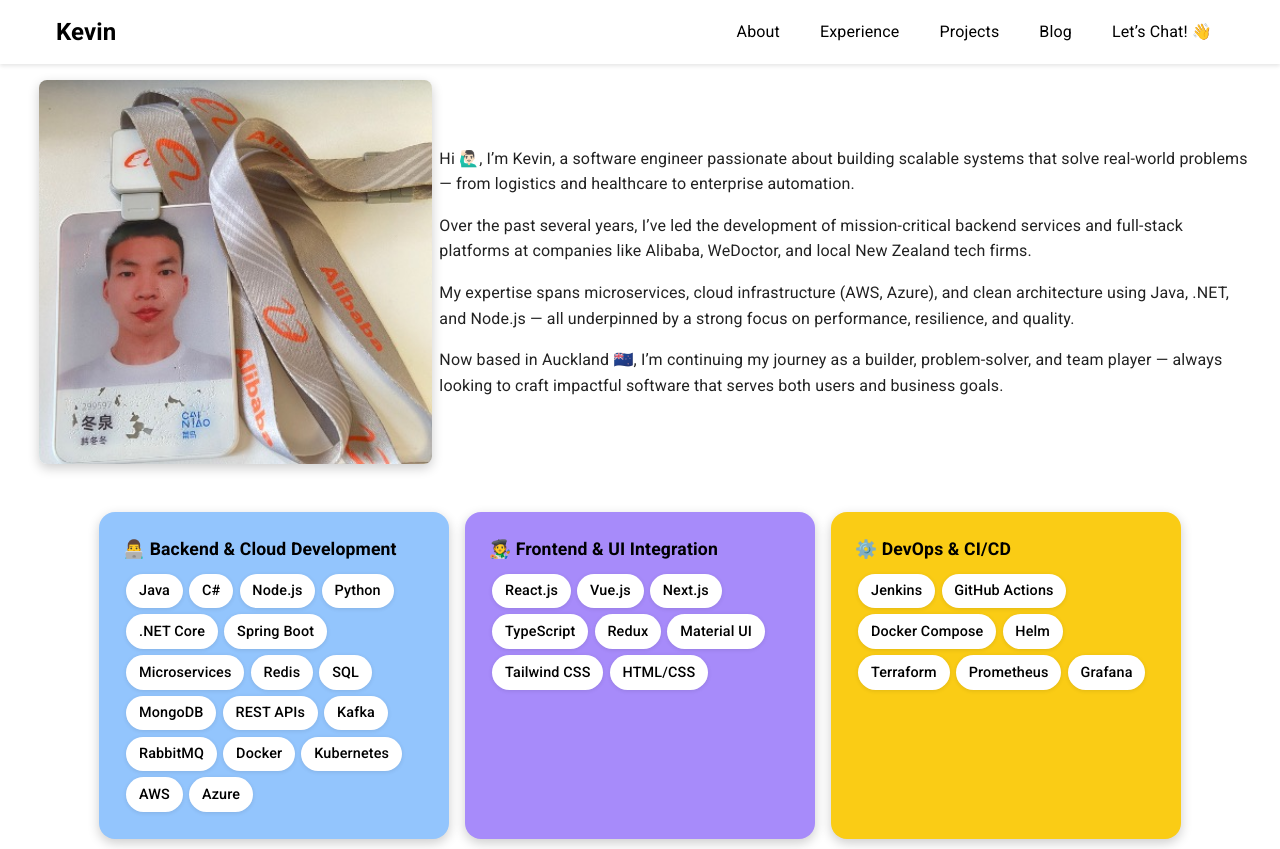
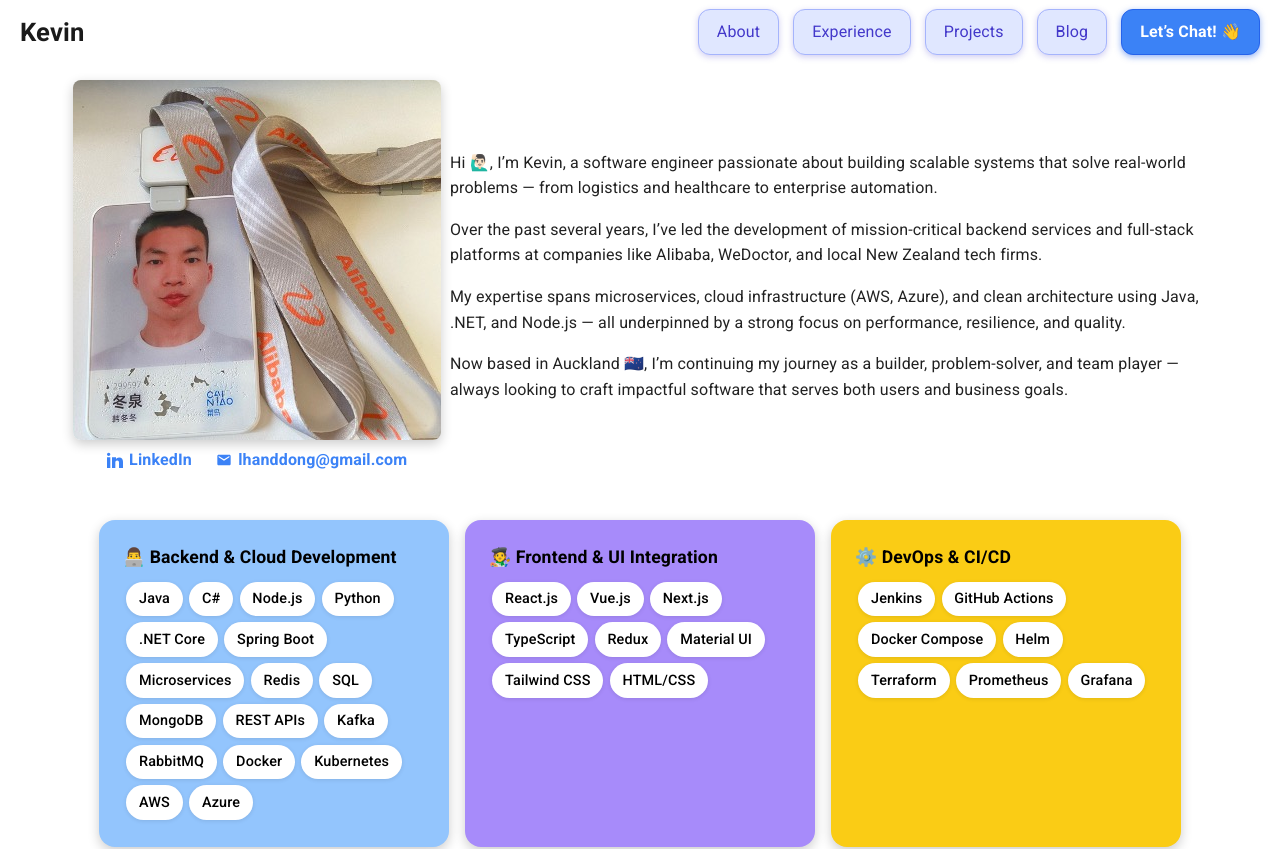
Before and after one commit to HanDonoo/portfolio, a React (Vite) app: page / in a window 1280 px wide. Shown: the top 849 px of the page. Built offline with nearby package versions, Linux system fonts and the light colour scheme.

Commit message:
modify color

```diff
--- a/src/components/Content.tsx
+++ b/src/components/Content.tsx
@@ -18,6 +18,9 @@
     flexWrap: 'wrap' as const,
     alignItems: 'stretch',
     minHeight: '400px',
+    maxWidth: '1600px',     // ✅ 限宽
+    margin: '0 auto',       // ✅ 居中
+    padding: '0 2rem',      // ✅ 增加左右内边距
 };
 
 const imageWrapperStyle = {
@@ -45,16 +48,84 @@
     justifyContent: 'center',
 };
 
+const iconStyle = {
+    height: '1em',
+    width: '1em',
+    marginRight: '0.4em',
+    verticalAlign: 'middle',
+    flexShrink: 0,
+};
+
 export const About = forwardRef<HTMLDivElement>((_, ref) => (
     <div id="about" ref={ref} style={sectionStyle}>
         <div style={containerStyle}>
             {/* 左侧照片 */}
-            <div style={{ ...imageWrapperStyle, flex: '1 1 33%' }}>
+            <div
+                style={{
+                    ...imageWrapperStyle,
+                    flex: '1 1 33%',
+                    display: 'flex',
+                    flexDirection: 'column',
+                    alignItems: 'center',
+                }}
+            >
                 <img
                     src="/portfolio/images/photo.jpg"
                     alt="Kevin Han"
                     style={imageStyle}
                 />
+                <div
+                    style={{
+                        marginTop: '0.5rem',
+                        fontSize: '1rem',
+                        display: 'flex',
+                        gap: '1.5rem',
+                        justifyContent: 'center',
+                    }}
+                >
+                    <a
+                        href="https://www.linkedin.com/in/kevin-han-1059882b6/"
+                        target="_blank"
+                        rel="noopener noreferrer"
+                        style={{
+                            color: '#3b82f6',   // 统一蓝色
+                            textDecoration: 'none',
+                            display: 'flex',
+                            alignItems: 'center',
+                            fontWeight: '600',
+                        }}
+                    >
+                        <svg
+                            xmlns="http://www.w3.org/2000/svg"
+                            viewBox="0 0 24 24"
+                            fill="currentColor"
+                            style={iconStyle}
+                        >
+                            <path d="M4.98 3.5C4.98 4.88071 3.88071 6 2.5 6C1.11929 6 0 4.88071 0 3.5C0 2.11929 1.11929 1 2.5 1C3.88071 1 4.98 2.11929 4.98 3.5ZM0 8H5V24H0V8ZM8 8H13.5V10.72H13.57C14.12 9.46 15.77 8.1 18.12 8.1C22.5 8.1 24 10.74 24 15.11V24H18V16.26C18 14.2 17.52 12.82 15.25 12.82C13 12.82 12.5 14.28 12.5 16.13V24H7.5V8H8Z" />
+                        </svg>
+                        LinkedIn
+                    </a>
+                    <a
+                        href="mailto:lhanddong@gmail.com"
+                        style={{
+                            color: '#3b82f6',   // 统一蓝色
+                            textDecoration: 'none',
+                            display: 'flex',
+                            alignItems: 'center',
+                            fontWeight: '600',
+                        }}
+                    >
+                        <svg
+                            xmlns="http://www.w3.org/2000/svg"
+                            viewBox="0 0 24 24"
+                            fill="currentColor"
+                            style={iconStyle}
+                        >
+                            <path d="M20 4H4C2.9 4 2 4.9 2 6V18C2 19.1 2.9 20 4 20H20C21.1 20 22 19.1 22 18V6C22 4.9 21.1 4 20 4ZM20 8L12 13L4 8V6L12 11L20 6V8Z" />
+                        </svg>
+                        lhanddong@gmail.com
+                    </a>
+                </div>
             </div>
 
             {/* 右侧文字 */}
--- a/src/components/Experience.tsx
+++ b/src/components/Experience.tsx
@@ -65,6 +65,9 @@
     display: 'flex',
     flexDirection: 'row' as const,
     gap: '2rem',
+    maxWidth: '1600px',     // ✅ 限宽
+    margin: '0 auto',       // ✅ 居中
+    padding: '0 2rem',      // ✅ 增加左右内边距
 };
 
 const listStyle = {
--- a/src/components/Header.tsx
+++ b/src/components/Header.tsx
@@ -1,66 +1,66 @@
 import React, { useState } from 'react';
 
-// Header 组件的 Props 定义
 interface HeaderProps {
-    // onNavigate 用于处理页面内的滚动导航
     onNavigate: (section: 'about' | 'experience' | 'projects' | 'portfolio' | 'contact') => void;
-    // current 用于高亮显示当前所在的导航项
     current?: string;
 }
 
-// 导航项数据
 const navItems = [
     { label: 'About', value: 'about' },
     { label: 'Experience', value: 'experience' },
     { label: 'Projects', value: 'projects' },
     { label: 'Blog', value: 'portfolio' },
-    { label: 'Let’s Chat! 👋', value: 'contact' } // 点击此项将打开弹窗
+    { label: 'Let’s Chat! 👋', value: 'contact' },
 ];
 
 const Header: React.FC<HeaderProps> = ({ current, onNavigate }) => {
-    // 1. 使用 useState 在 Header 组件内部管理弹窗的显示状态
     const [showCalendly, setShowCalendly] = useState(false);
 
-    // 2. 点击事件处理
     const handleClick = (value: string) => {
         if (value === 'contact') {
-            // 如果点击的是 'contact'，则显示弹窗
             setShowCalendly(true);
         } else {
-            // 否则，执行页面内导航
             onNavigate(value as any);
         }
     };
 
     return (
-        // React Fragment (<>) 用于包裹多个顶级元素
         <>
-            {/* --- 页头部分 --- */}
-            <header style={styles.appBar}>
+            <header
+                style={{
+                    ...styles.appBar,
+                    backgroundColor: 'rgba(255, 255, 255, 0.85)',
+                    backdropFilter: 'saturate(180%) blur(10px)',
+                    transition: 'background-color 0.3s ease, backdrop-filter 0.3s ease',
+                }}
+            >
                 <div style={styles.toolbar}>
                     <h1 style={styles.title}>Kevin</h1>
                     <nav>
-                        {navItems.map((item) => (
+                        {navItems.map(item => {
+                            const isActive = current === item.value;
+                            const isContact = item.value === 'contact';
+
+                            return (
                                 <button
                                     key={item.value}
                                     onClick={() => handleClick(item.value)}
                                     style={{
                                         ...styles.button,
-                                    ...(current === item.value ? styles.activeButton : {})
+                                        ...(isActive ? styles.activeButton : {}),
+                                        ...(isContact ? styles.contactButton : {}),
                                     }}
                                 >
                                     {item.label}
                                 </button>
-                        ))}
+                            );
+                        })}
                     </nav>
                 </div>
             </header>
 
-            {/* --- 弹窗部分 --- */}
-            {/* 3. 根据 showCalendly 的状态来条件性渲染弹窗 */}
             {showCalendly && (
                 <div style={modalStyles.fullscreen} onClick={() => setShowCalendly(false)}>
-                    {/* 阻止点击 iframe 时关闭弹窗 */}
                     <div onClick={e => e.stopPropagation()} style={modalStyles.iframeWrapper}>
                         <button
                             style={modalStyles.closeAbsolute}
@@ -84,49 +84,61 @@
     );
 };
 
-// --- Header 的样式 ---
 const styles: Record<string, React.CSSProperties> = {
     appBar: {
         position: 'fixed',
         top: 0,
         width: '100%',
-        backgroundColor: '#fff',
-        color: '#000',
-        boxShadow: '0 2px 4px rgba(0,0,0,0.1)',
+        color: '#222222',
+        background: 'linear-gradient(to bottom, white 50%, transparent 50%)',
+        boxShadow: 'none',
         zIndex: 1000,
+        height: 64,
     },
     toolbar: {
         display: 'flex',
         alignItems: 'center',
         justifyContent: 'space-between',
-        maxWidth: 1200,
+        maxWidth: '100%',
         margin: '0 auto',
-        padding: '0 16px',
+        padding: '0 20px',
         height: 64,
     },
     title: {
         fontWeight: '700',
-        fontSize: '1.5rem',
+        fontSize: '1.6rem',
         margin: 0,
+        color: '#1a1a1a',
     },
     button: {
-        background: 'none',
-        border: 'none',
-        color: 'inherit',
+        backgroundColor: '#e0e7ff',
+        border: '1.5px solid #a5b4fc',
+        color: '#4338ca',
         fontSize: '1rem',
         cursor: 'pointer',
-        marginLeft: 16,
-        padding: '8px 12px',
-        textTransform: 'none',
+        marginLeft: 14,
+        padding: '10px 18px',
+        borderRadius: 12,
         fontFamily: 'inherit',
+        transition: 'all 0.25s ease',
+        boxShadow: '0 2px 6px rgba(67, 56, 202, 0.25)',
     },
     activeButton: {
-        color: '#f50057',
-        fontWeight: '700',
-    }
+        backgroundColor: '#4338ca',
+        color: '#ffffff',
+        fontWeight: 700,
+        border: '1.5px solid #312e81',
+        boxShadow: '0 4px 12px rgba(67, 56, 202, 0.6)',
+    },
+    contactButton: {
+        backgroundColor: '#3b82f6',  // 这里是蓝色背景
+        color: '#fff',
+        border: '1.5px solid #2563eb',
+        boxShadow: '0 2px 6px rgba(37, 99, 235, 0.5)',
+        fontWeight: 700,
+    },
 };
 
-// --- Modal 弹窗的样式 ---
 const modalStyles: Record<string, React.CSSProperties> = {
     fullscreen: {
         position: 'fixed',
@@ -134,7 +146,7 @@
         left: 0,
         width: '100vw',
         height: '100vh',
-        backgroundColor: 'rgba(0, 0, 0, 0.5)', // 半透明黑色遮罩层
+        backgroundColor: 'rgba(0, 0, 0, 0.5)',
         zIndex: 2000,
         display: 'flex',
         justifyContent: 'center',
@@ -169,5 +181,4 @@
     },
 };
 
-
 export default Header;
```
Lines whose indentation alone changed are shown as unchanged.
